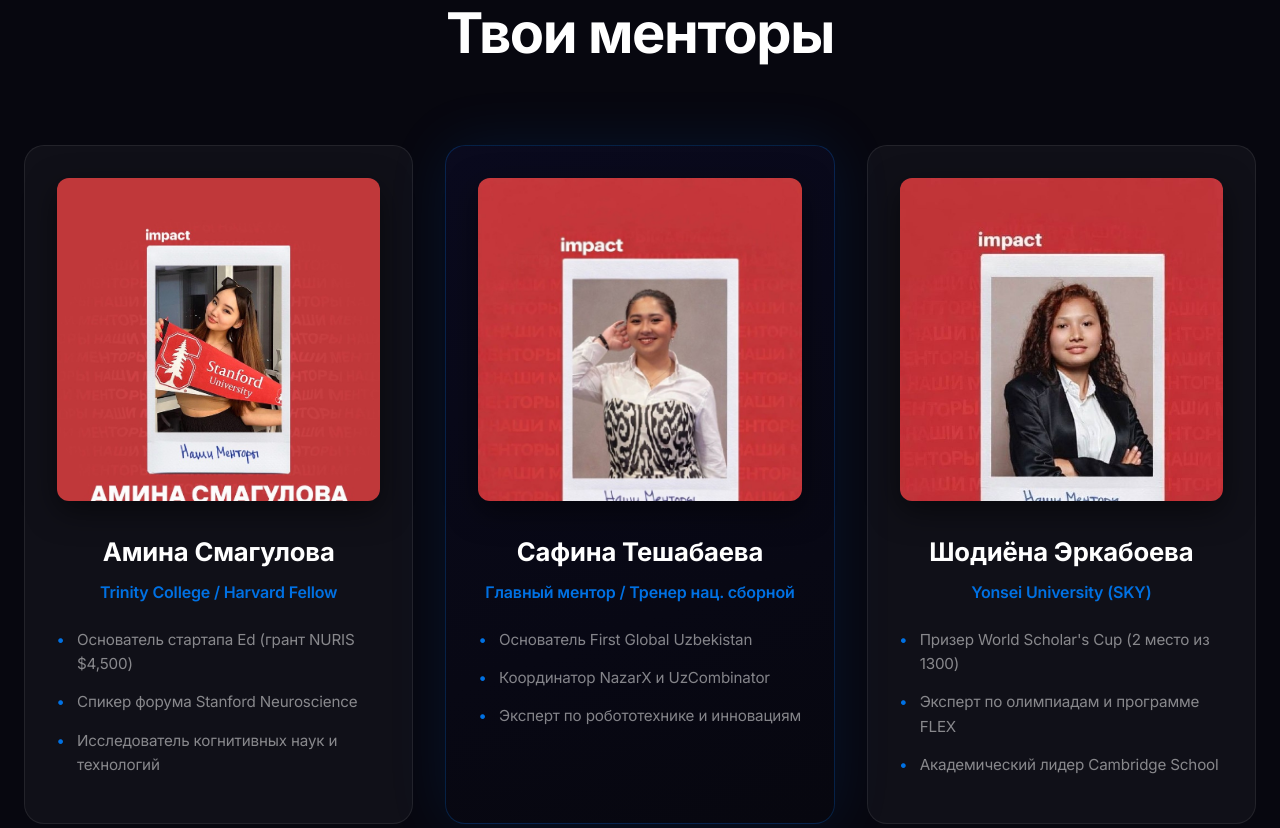
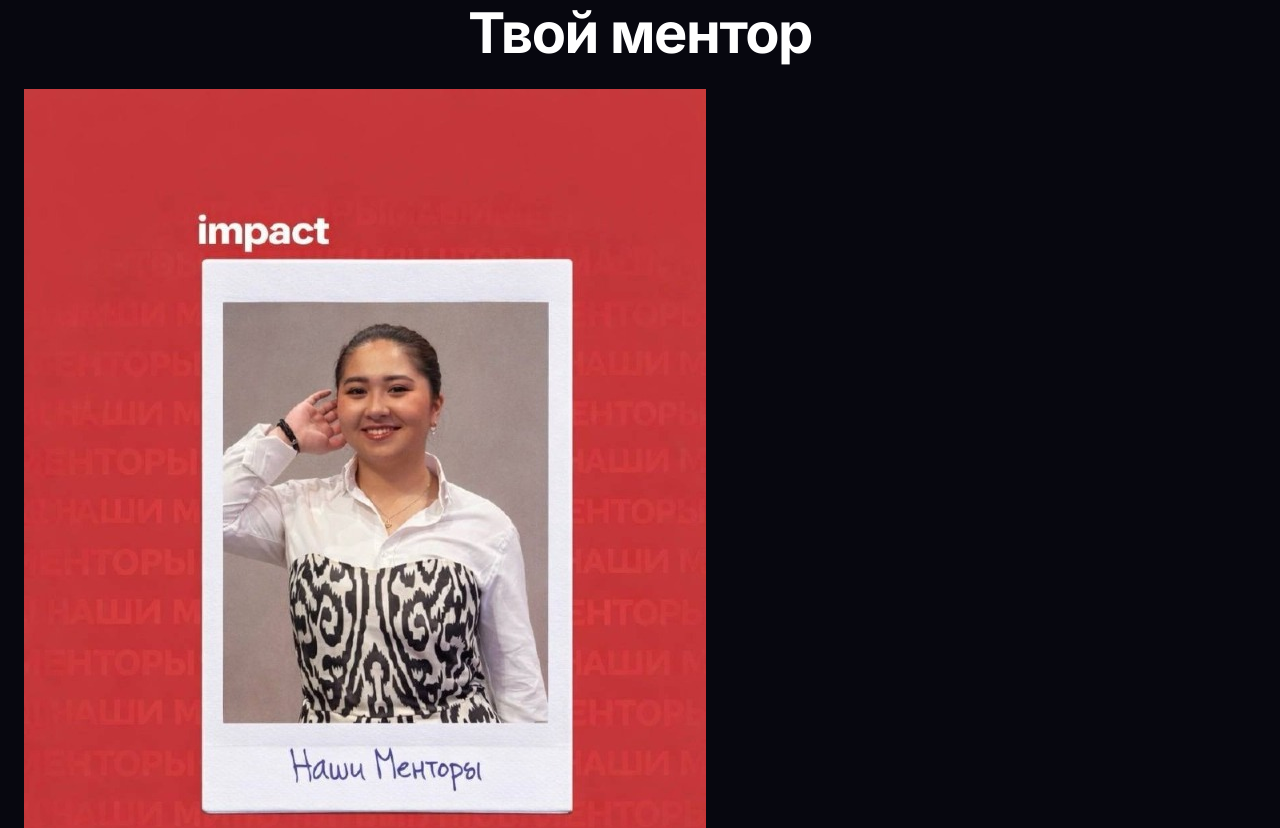
Before and after one commit to ganizonovrustam97-commits/IVY, a plain HTML site: page ivy-materials/index.html in a window 1280 px wide. Shown: the part 4872-5700 px from the top of the page. Drawn offline with Linux system fonts and the light colour scheme.

Commit message:
Update index.html

```diff
--- a/ivy-materials/index.html
+++ b/ivy-materials/index.html
@@ -313,45 +313,22 @@
   <div class="container">
     <div class="text-center reveal">
       <div class="section-badge">Практики</div>
-          <h2 class="section-title">Твои менторы</h2>
+      <h2 class="section-title">Твой ментор</h2>
     </div>
 
-        <div class="trust-grid reveal">
-          <div class="mentor-card reveal reveal-delay-1">
-            <img src="mentor-amina.jpg" alt="Amina Smagulova" class="mentor-photo" />
-            <div class="mentor-info">
-              <h4>Амина Смагулова</h4>
-              <p class="mentor-role">Trinity College / Harvard Fellow</p>
-              <ul class="mentor-highlights">
-                <li>Основатель стартапа Ed (грант NURIS $4,500)</li>
-                <li>Спикер форума Stanford Neuroscience</li>
-                <li>Исследователь когнитивных наук и технологий</li>
-              </ul>
+    <div class="mentor-solo-wrap reveal">
+      <div class="mentor-solo-card">
+        <div class="mentor-solo-photo-wrap">
+          <img src="mentor-safina.jpg" alt="Safina Teshabayeva" class="mentor-solo-photo" />
         </div>
-          </div>
-
-          <div class="mentor-card mentor-main reveal reveal-delay-2">
-            <img src="mentor-safina.jpg" alt="Safina Teshabayeva" class="mentor-photo" />
-            <div class="mentor-info">
-              <h4>Сафина Тешабаева</h4>
-              <p class="mentor-role">Главный ментор / Тренер нац. сборной</p>
+        <div class="mentor-solo-info">
+          <p class="mentor-solo-tag">Главный ментор · Тренер нац. сборной</p>
+          <h3 class="mentor-solo-name">Сафина Тешабаева</h3>
+          <p class="mentor-solo-role">Эксперт по робототехнике и инновациям</p>
           <ul class="mentor-highlights">
             <li>Основатель First Global Uzbekistan</li>
             <li>Координатор NazarX и UzCombinator</li>
-                <li>Эксперт по робототехнике и инновациям</li>
-              </ul>
-            </div>
-          </div>
-
-          <div class="mentor-card reveal reveal-delay-3">
-            <img src="mentor-shodiyona.jpg" alt="Shodiyona Erkaboyeva" class="mentor-photo" />
-            <div class="mentor-info">
-              <h4>Шодиёна Эркабоева</h4>
-              <p class="mentor-role">Yonsei University (SKY)</p>
-              <ul class="mentor-highlights">
-                <li>Призер World Scholar's Cup (2 место из 1300)</li>
-                <li>Эксперт по олимпиадам и программе FLEX</li>
-                <li>Академический лидер Cambridge School</li>
+            <li>Выводит команды Узбекистана на мировые соревнования</li>
           </ul>
         </div>
       </div>
```
Lines whose indentation alone changed are shown as unchanged.
